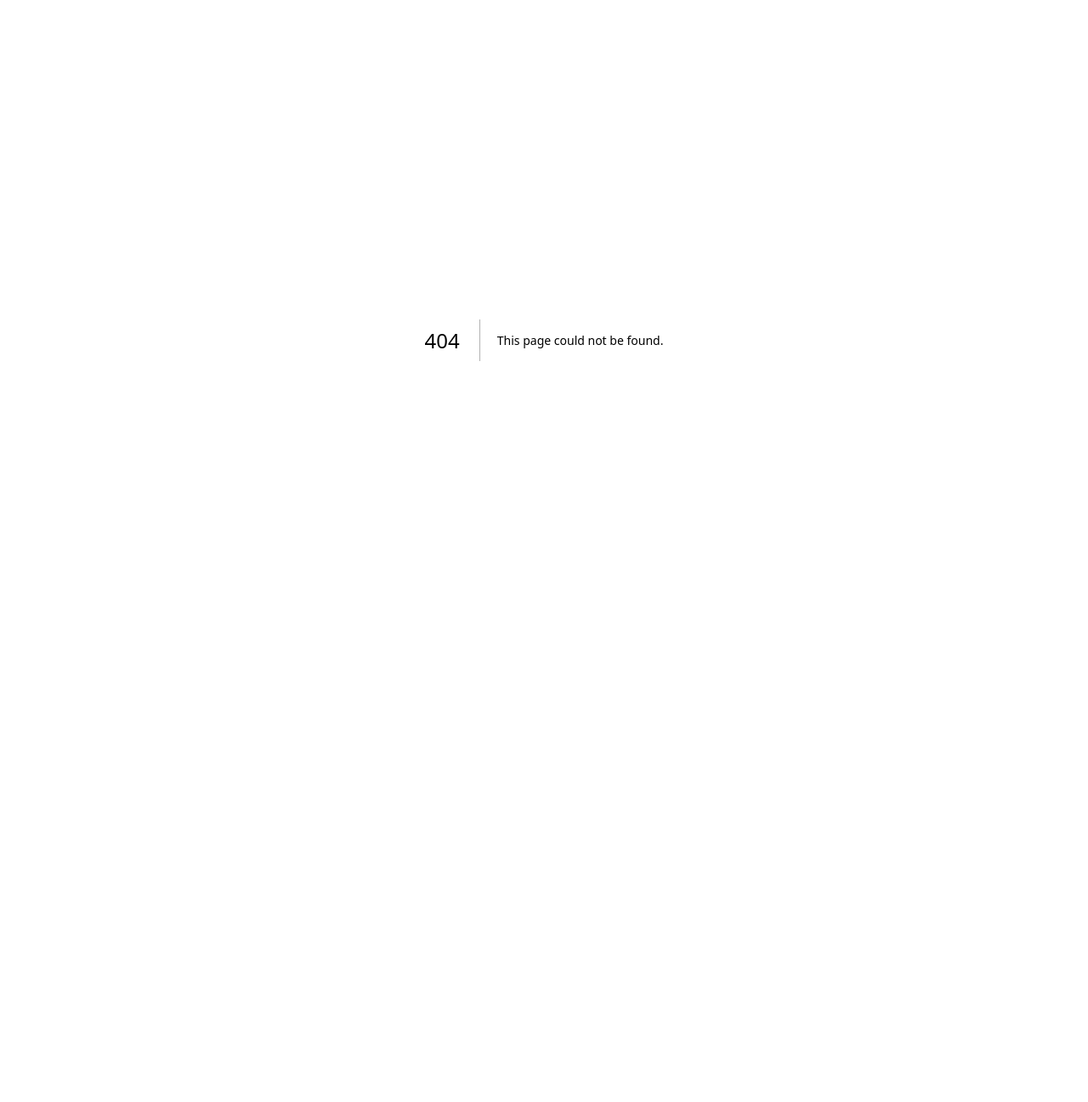
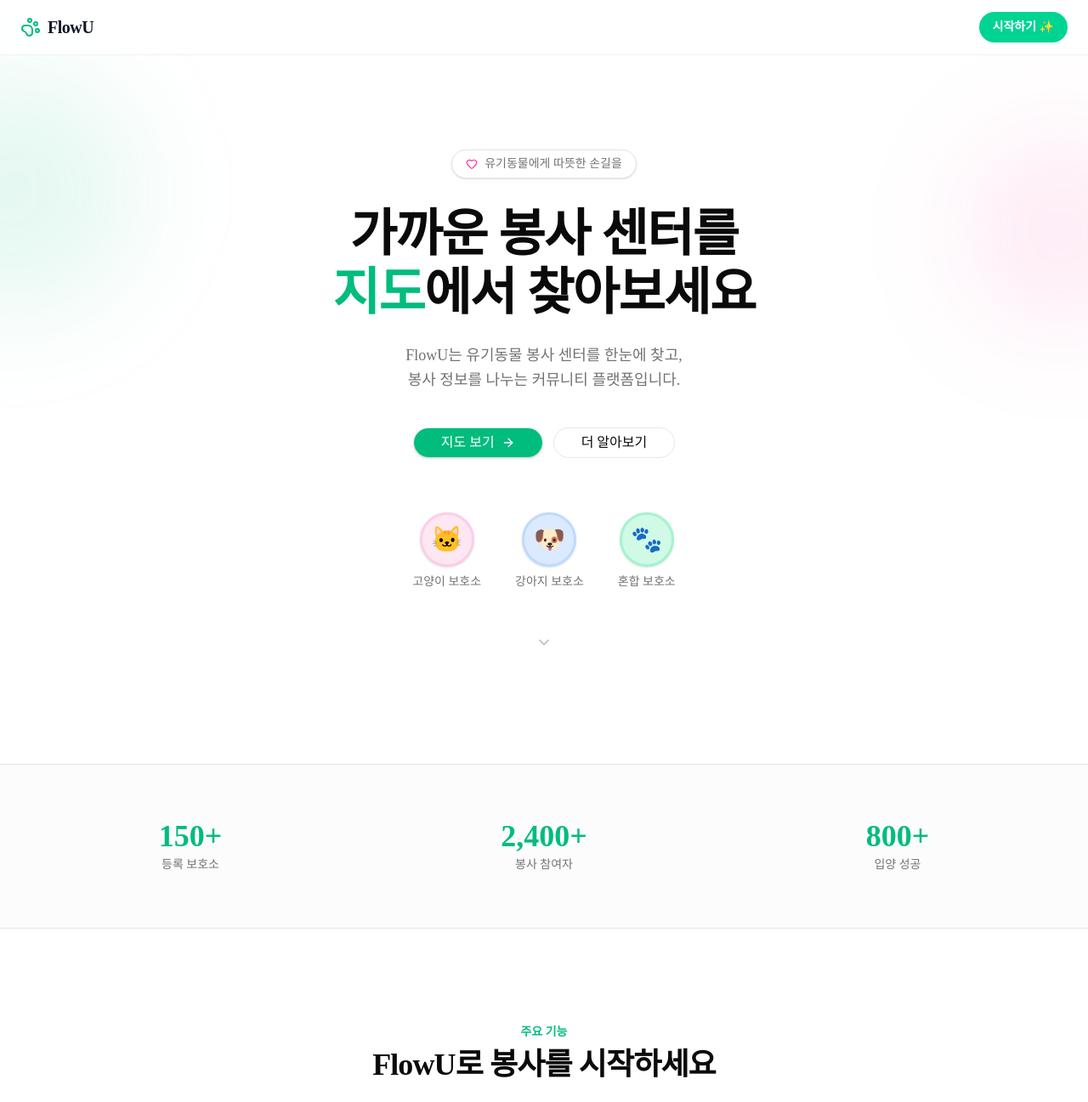
Before and after one commit to Soonrang/Flow-U, a Next.js app: page /info in a window 1280 px wide. Before the commit this address had no page. Shown: the top 1297 px of the page at 85% size. Before the commit the page ends 800 px from the top, so only its background shows below. Built offline with nearby package versions, Linux system fonts and the light colour scheme; a web font is replaced by a local one.

Commit message:
Feat: flowU랜딩페이지 추가

```diff
--- /dev/null
+++ b/app/info/page.tsx
@@ -0,0 +1,216 @@
+// src/app/page.tsx
+'use client';
+
+import { useRouter } from "next/navigation";
+import { MapPin, MessageCircle, Search, Shield, Heart, ArrowRight, ChevronDown, PawPrint } from "lucide-react";
+import { Button } from "@/components/ui/button";
+
+const features = [
+  {
+    icon: MapPin,
+    title: "지도 기반 센터 찾기",
+    desc: "내 주변 유기동물 봉사 센터를 지도에서 한눈에 확인하세요. 고양이·강아지·혼합 보호소를 마커로 구분합니다.",
+  },
+  {
+    icon: MessageCircle,
+    title: "게시판 & 댓글",
+    desc: "각 센터의 공지사항과 봉사 후기를 확인하고, 댓글로 소통할 수 있습니다.",
+  },
+  {
+    icon: Search,
+    title: "빠른 검색",
+    desc: "센터 이름이나 지역으로 원하는 보호소를 빠르게 찾아보세요.",
+  },
+  {
+    icon: Shield,
+    title: "센터 등록 & 관리",
+    desc: "보호소 관리자가 직접 센터를 등록하고, 글을 게시하며 봉사자와 소통합니다.",
+  },
+];
+
+const stats = [
+  { value: "150+", label: "등록 보호소" },
+  { value: "2,400+", label: "봉사 참여자" },
+  { value: "800+", label: "입양 성공" },
+];
+
+export default function LandingPage() {
+  const router = useRouter();
+
+  return (
+    <div className="min-h-screen bg-background overflow-x-hidden font-sans">
+      {/* Nav */}
+      <nav className="fixed top-0 inset-x-0 z-50 bg-background/80 backdrop-blur-md border-b border-border/50">
+        <div className="container max-w-7xl mx-auto px-4 sm:px-6 flex h-16 items-center justify-between">
+
+          {/* 💡 요청하신 기존 로고 유지 */}
+          <div className="flex items-center gap-2 cursor-pointer" onClick={() => router.push('/')}>
+            <PawPrint className="w-6 h-6 text-emerald-500" />
+            <span className="text-xl font-bold tracking-tight text-gray-900 dark:text-white">
+              FlowU
+            </span>
+          </div>
+
+          <button
+            onClick={() => router.push("/map")}
+            className="flex items-center gap-1.5 px-4 py-2 bg-emerald-400 text-white text-sm font-semibold rounded-full hover:bg-emerald-500 transition-colors shrink-0"
+          >
+             시작하기 ✨
+          </button>
+        </div>
+      </nav>
+
+      {/* Hero */}
+      <section className="relative pt-32 pb-20 sm:pt-44 sm:pb-32">
+        {/* Decorative blobs */}
+        <div className="absolute top-20 -left-32 h-72 w-72 rounded-full bg-emerald-500/10 blur-3xl" />
+        <div className="absolute top-40 -right-20 h-56 w-56 rounded-full bg-pink-500/10 blur-3xl" />
+
+        <div className="container max-w-7xl mx-auto px-4 sm:px-6 relative text-center">
+          <div className="inline-flex items-center gap-2 rounded-full border bg-card px-4 py-1.5 text-sm text-muted-foreground shadow-sm mb-8">
+            <Heart className="h-3.5 w-3.5 text-pink-500" />
+            유기동물에게 따뜻한 손길을
+          </div>
+
+          <h1 className="text-4xl sm:text-6xl font-extrabold tracking-tight leading-[1.15] text-foreground">
+            가까운 봉사 센터를
+            <br />
+            <span className="text-emerald-500">지도</span>에서 찾아보세요
+          </h1>
+
+          <p className="mt-6 text-base sm:text-lg text-muted-foreground max-w-xl mx-auto leading-relaxed">
+            FlowU는 유기동물 봉사 센터를 한눈에 찾고,
+            <br className="hidden sm:block" />
+            봉사 정보를 나누는 커뮤니티 플랫폼입니다.
+          </p>
+
+          <div className="mt-10 flex flex-col sm:flex-row items-center justify-center gap-3">
+            <Button
+              size="lg"
+              onClick={() => router.push("/map")}
+              className="rounded-full px-8 gap-2 text-base shadow-sm bg-emerald-500 hover:bg-emerald-600 text-white"
+            >
+              지도 보기
+              <ArrowRight className="h-4 w-4" />
+            </Button>
+            <Button
+              size="lg"
+              variant="outline"
+              onClick={() => {
+                document.getElementById("features")?.scrollIntoView({ behavior: "smooth" });
+              }}
+              className="rounded-full px-8 text-base border-gray-200"
+            >
+              더 알아보기
+            </Button>
+          </div>
+
+          {/* Marker preview */}
+          <div className="mt-16 flex items-center justify-center gap-6 sm:gap-10">
+            {[
+              { emoji: "🐱", color: "bg-pink-100 text-pink-600 border-pink-200", label: "고양이" },
+              { emoji: "🐶", color: "bg-blue-100 text-blue-600 border-blue-200", label: "강아지" },
+              { emoji: "🐾", color: "bg-emerald-100 text-emerald-600 border-emerald-200", label: "혼합" },
+            ].map((m) => (
+              <div key={m.label} className="flex flex-col items-center gap-2">
+                <div
+                  className={`h-14 w-14 sm:h-16 sm:w-16 rounded-full flex items-center justify-center text-2xl sm:text-3xl border-[3px] border-background shadow-sm ${m.color}`}
+                >
+                  {m.emoji}
+                </div>
+                <span className="text-xs sm:text-sm font-medium text-muted-foreground">
+                  {m.label} 보호소
+                </span>
+              </div>
+            ))}
+          </div>
+
+          <ChevronDown className="mx-auto mt-14 h-5 w-5 text-muted-foreground/50 animate-bounce" />
+        </div>
+      </section>
+
+      {/* Stats */}
+      <section className="border-y bg-muted/30">
+        <div className="container max-w-7xl mx-auto px-4 sm:px-6 py-12 sm:py-16">
+          <div className="grid grid-cols-3 gap-4">
+            {stats.map((s) => (
+              <div key={s.label} className="text-center">
+                <p className="text-2xl sm:text-4xl font-extrabold text-emerald-500">{s.value}</p>
+                <p className="mt-1 text-xs sm:text-sm text-muted-foreground">{s.label}</p>
+              </div>
+            ))}
+          </div>
+        </div>
+      </section>
+
+      {/* Features */}
+      <section id="features" className="py-20 sm:py-28">
+        <div className="container max-w-7xl mx-auto px-4 sm:px-6">
+          <div className="text-center mb-14">
+            <p className="text-sm font-semibold text-emerald-500 mb-2">주요 기능</p>
+            <h2 className="text-2xl sm:text-4xl font-bold tracking-tight text-foreground">
+              FlowU로 봉사를 시작하세요
+            </h2>
+          </div>
+
+          <div className="grid gap-5 sm:grid-cols-2 max-w-3xl mx-auto">
+            {features.map((f) => (
+              <div
+                key={f.title}
+                className="group rounded-2xl border bg-card p-6 sm:p-8 shadow-sm transition-all hover:shadow-md hover:-translate-y-0.5"
+              >
+                <div className="inline-flex h-11 w-11 items-center justify-center rounded-xl bg-emerald-50 text-emerald-500 mb-4 transition-colors group-hover:bg-emerald-500 group-hover:text-white">
+                  <f.icon className="h-5 w-5" />
+                </div>
+                <h3 className="text-base sm:text-lg font-semibold mb-2 text-foreground">{f.title}</h3>
+                <p className="text-sm text-muted-foreground leading-relaxed">{f.desc}</p>
+              </div>
+            ))}
+          </div>
+        </div>
+      </section>
+
+      {/* CTA */}
+      <section className="py-20 sm:py-28">
+        <div className="container max-w-7xl mx-auto px-4 sm:px-6">
+          <div className="relative rounded-3xl bg-emerald-50 border border-emerald-100 p-10 sm:p-16 text-center overflow-hidden">
+            <div className="absolute -top-16 -right-16 h-48 w-48 rounded-full bg-emerald-500/10 blur-3xl" />
+            <div className="absolute -bottom-16 -left-16 h-48 w-48 rounded-full bg-blue-500/10 blur-3xl" />
+
+            <div className="relative z-10">
+              <span className="text-4xl sm:text-5xl mb-4 block">🐾</span>
+              <h2 className="text-2xl sm:text-3xl font-bold tracking-tight mb-4 text-foreground">
+                지금 바로 시작하세요
+              </h2>
+              <p className="text-muted-foreground max-w-md mx-auto mb-8">
+                가까운 유기동물 봉사 센터를 찾고, 작은 도움으로 큰 변화를 만들어보세요.
+              </p>
+              <Button
+                size="lg"
+                onClick={() => router.push("/map")}
+                className="rounded-full px-10 gap-2 text-base shadow-sm bg-emerald-500 hover:bg-emerald-600 text-white"
+              >
+                지도에서 찾기
+                <ArrowRight className="h-4 w-4" />
+              </Button>
+            </div>
+          </div>
+        </div>
+      </section>
+
+      {/* Footer */}
+      <footer className="border-t py-8 bg-white">
+        <div className="container max-w-7xl mx-auto px-4 sm:px-6 flex flex-col sm:flex-row items-center justify-between gap-4 text-sm text-muted-foreground">
+          {/* 💡 푸터에도 요청하신 로고 콤보 적용 */}
+          <div className="flex items-center gap-2">
+            <PawPrint className="w-5 h-5 text-emerald-500" />
+            <span className="font-bold text-gray-900 tracking-tight">
+              FlowU
+            </span>
+          </div>
+          <p>© {new Date().getFullYear()} FlowU. 유기동물을 위한 봉사 플랫폼</p>
+        </div>
+      </footer>
+    </div>
+  );
+}
```
